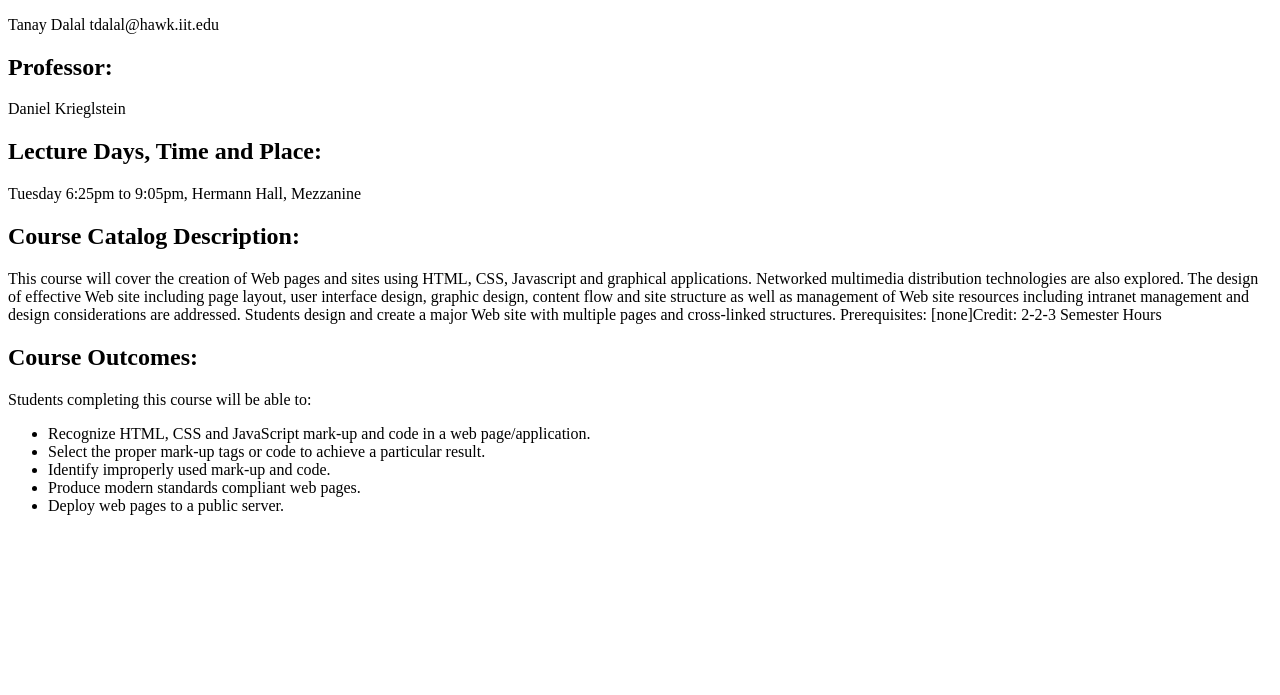
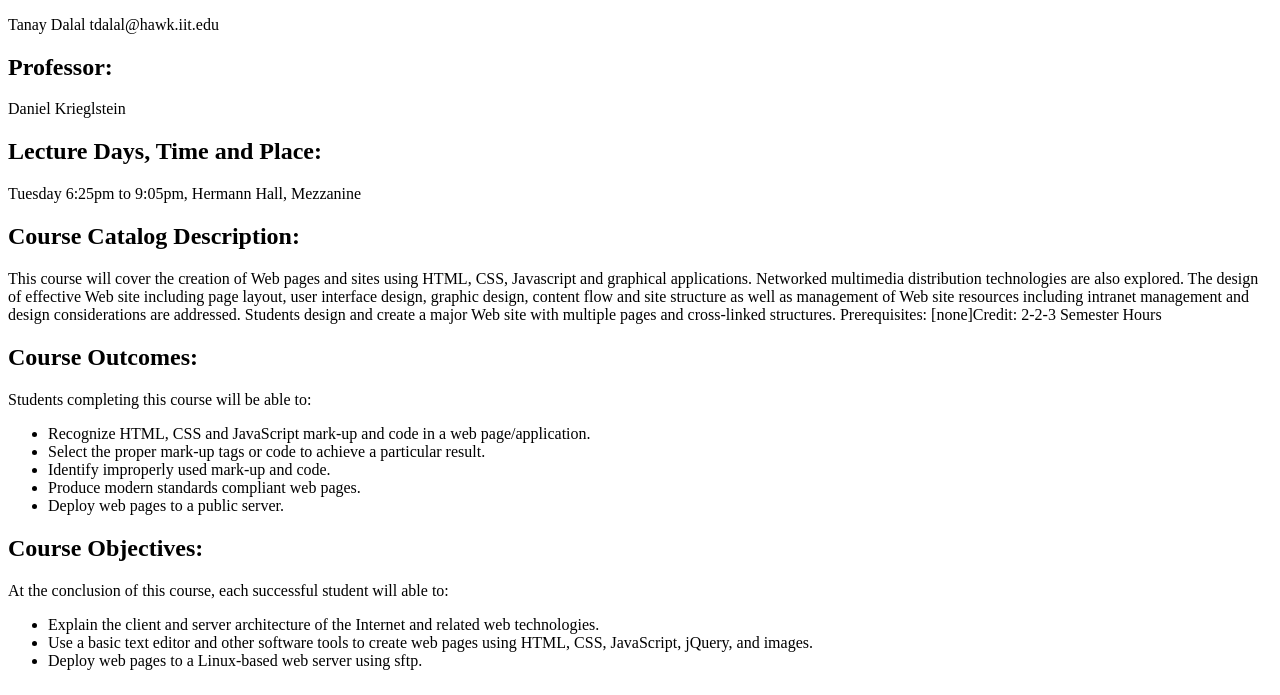
Before and after one commit to tdalal17/ITMD-361-Lab2, a plain HTML site: page index.html in a window 1280 px wide. Shown: the part 105-800 px from the top of the page. Drawn offline with Linux system fonts and the light colour scheme.

Commit message:
explains in more details about the class.

```diff
--- a/index.html
+++ b/index.html
@@ -23,3 +23,12 @@
                 <li>Produce modern standards compliant web pages.</li>
                 <li>Deploy web pages to a public server.</li>
               </ul>
+              <h2>Course Objectives:</h2>
+              <p>At the conclusion of this course, each successful student will able to:</p>
+            <ul>
+              <li>Explain the client and server architecture of the Internet and related web technologies.</li>
+              <li>Use a basic text editor and other software tools to create web pages using HTML, CSS, JavaScript, jQuery, and images.</li>
+              <li>Deploy web pages to a Linux-based web server using sftp.</li>
+            </ul>
+          </body>
+        </html>
```
